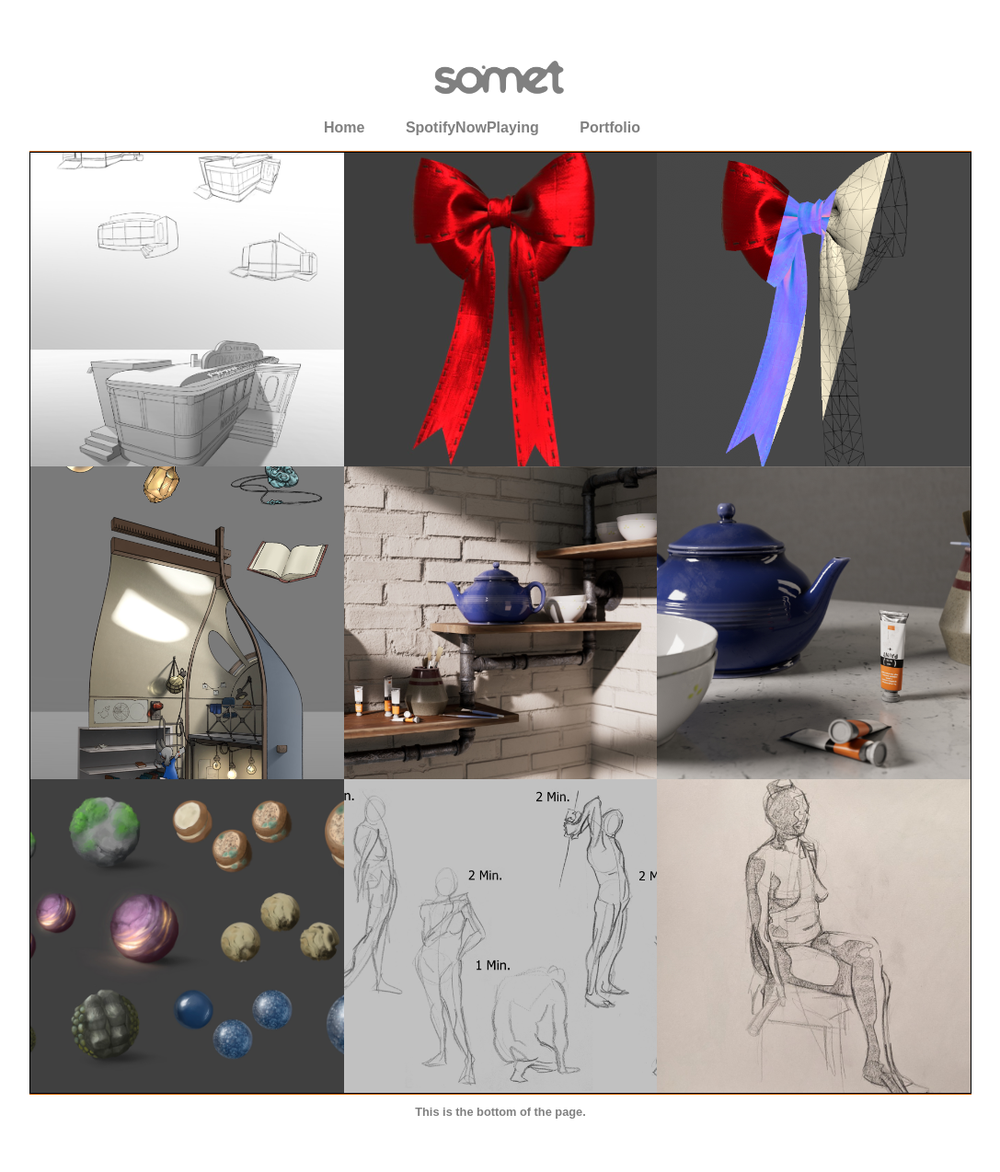
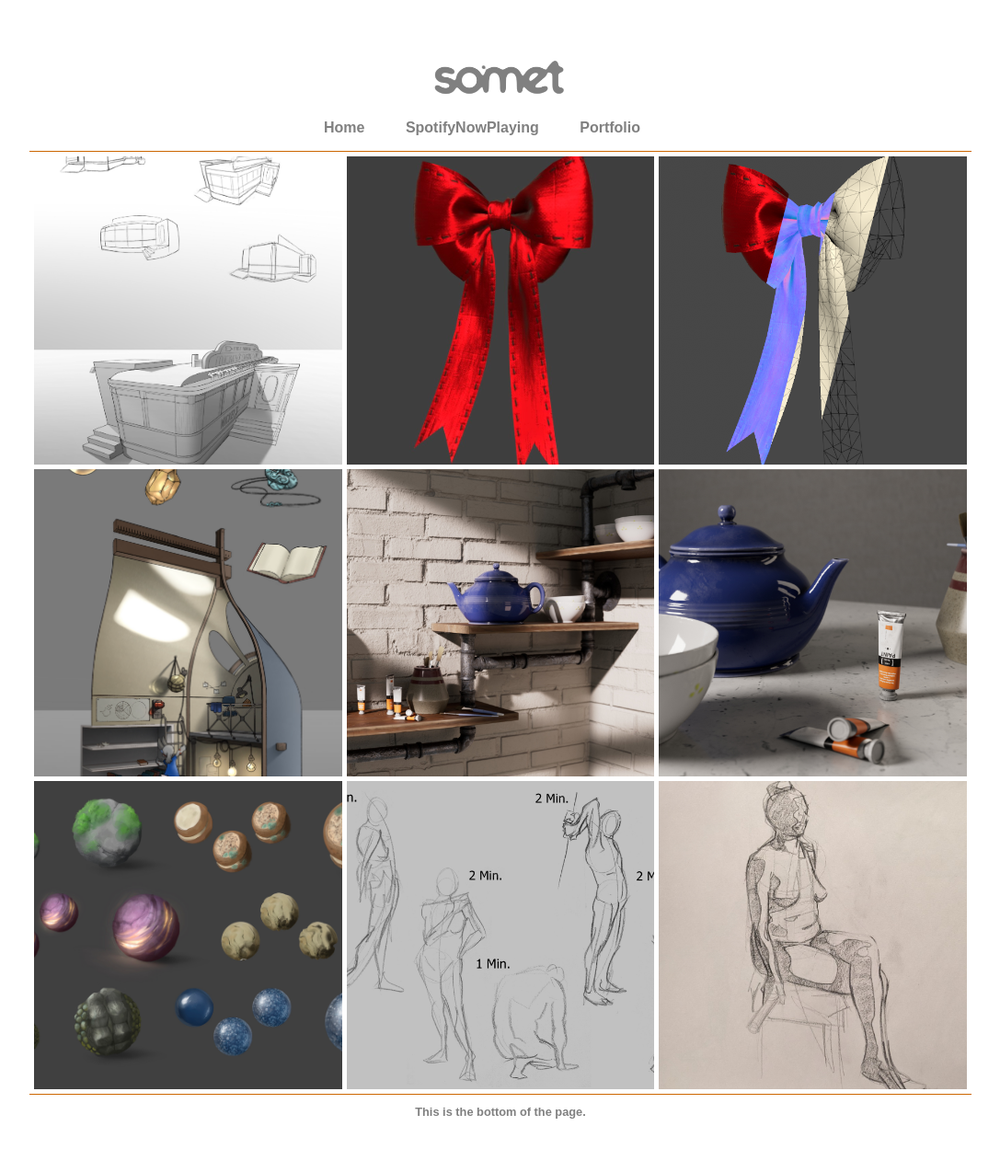
Before and after one commit to SomethingDweeby/somethingdweeby.github.io, a Jekyll site: the page built from topics/portfolio.html, in a window 1280 px wide. Shown: the whole page at 92% size, without its empty margins (96-1183 px from the left). Built offline with Jekyll 4.4.1, drawn with Linux system fonts in a browser that asks for light colours.

Commit message:
removed unused code

```diff
--- a/css/main.css
+++ b/css/main.css
@@ -57,9 +57,10 @@
 }
 
 .grid-container{
-    border: solid 1px #000000;
     display: grid;
     grid-template-columns: repeat(3, 1fr);
+    gap: 5px;
+    padding: 5px;
 }
 
 .griditem{
@@ -85,7 +86,7 @@
     width: 100%;
     height: 100%;
     overflow: auto;
-    background-color: #fff; /* set window back ground color */
+    background-color: #393939; /* set window back ground color */
 }
 
 .modal-content{
@@ -106,7 +107,7 @@
     cursor: pointer;
   }
 .animate-zoom {
-  animation: animatezoom 0.8s;
+  animation: animatezoom 0.5s;
 }
 @keyframes animatezoom {
   from {
@@ -116,11 +117,6 @@
     transform: scale(1);
   }
 }
-.topright {
-  position: relative;
-  right: 0;
-  top: 0;
-}
 .mod-img {
   /* responsive display full image within in view area */
   object-fit: scale-down;
```
